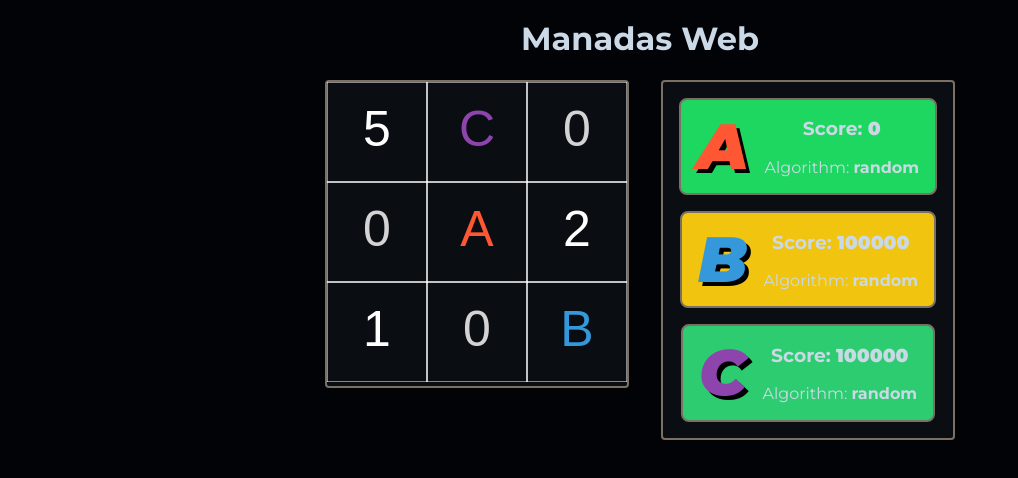
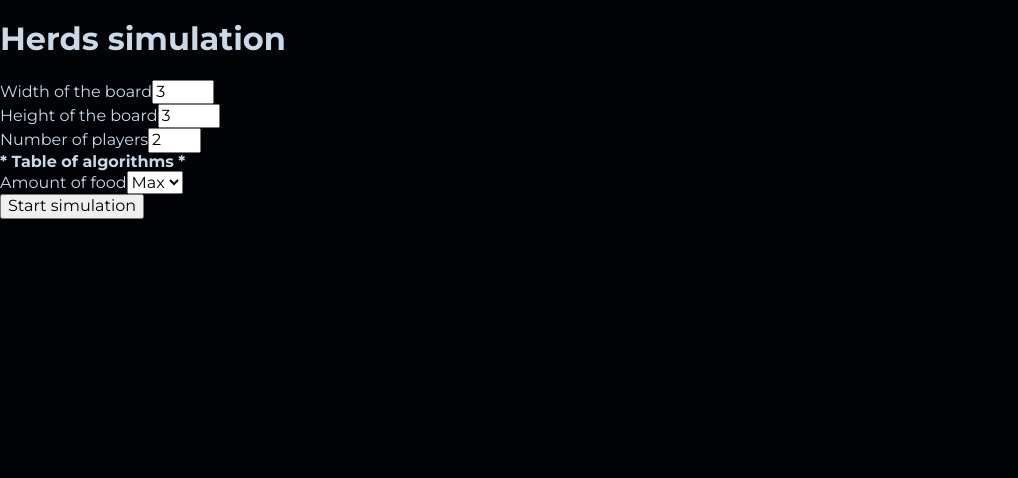
Before and after one commit to financieras/flask, a React (Create React App) app: page / in a window 1280 px wide. Shown: the top 478 px of the page, without its empty margins (0-1018 px from the left). Built offline with nearby package versions, Linux system fonts and the light colour scheme.

Commit message:
index and initial form

```diff
--- a/package.json
+++ b/package.json
@@ -9,6 +9,7 @@
     "modern-normalize": "^3.0.1",
     "react": "^18.3.1",
     "react-dom": "^18.3.1",
+    "react-router-dom": "^6.26.2",
     "react-scripts": "5.0.1",
     "web-vitals": "^2.1.4"
   },
--- a/src/App.jsx
+++ b/src/App.jsx
@@ -1,34 +1,27 @@
-import { useState } from 'react';
-import './App.css';
-import Board from "./components/board/Board.jsx";
-import testData from "./data/ExampleData.js";
-import Player from './components/player/Player.jsx';
+import { BrowserRouter as Router, Route, Routes } from 'react-router-dom';
+import { Link } from 'react-router-dom';
+import Simulation from "./Simulation";
+import Index from "./Index.jsx";
 
 
 function App() {
-
-	const [userData, updateUserData] = useState(testData);
-
-	let players = [];
-
-	userData.players.forEach((player, index) => {
-		players.push(
-			<div>
-				<Player player={player} index={index} key="index" />
-			</div>
-		)
-	})
-
 	return (
-		<div className="App">
-			<h1>Manadas Web</h1>
-			<section>
-				<Board board={userData.board} />
-				<div className="playersContainer">
-					{players}
-				</div>
-			</section>
-		</div>
+		<Router>
+			<Routes>
+				<Route path="/" element={<Index />} />
+				<Route path="/simulation" element={<Simulation />} />
+				{/* 404 page */}
+				<Route path='*' element={
+					<center>
+						<h1>404 | Page not found :(</h1>
+						<p>Sorry, the page you are looking for could not be found.</p>
+						<Link to="/">
+							<a>Go back to home</a>
+						</Link>
+					</center>
+				} />
+			</Routes>
+		</Router>
 	);
 }
 
--- /dev/null
+++ b/src/Index.jsx
@@ -0,0 +1,86 @@
+import React, { useState } from "react";
+import { useNavigate } from "react-router-dom";
+
+
+const Index = () => {
+
+	const [formValues, updateFormValues] = useState({
+		"width": 3,
+		"height": 3,
+		"nPlayers": 2,
+		"foodAmount": "max"
+	})
+
+	const handleChange = (event) => {
+		updateFormValues(prevData => {
+			return {
+				...prevData,
+				[event.target.name]: event.target.value
+			}
+		})
+	}
+
+	const navigate = useNavigate();
+
+	/* const handleSubmit = async (event) => { */
+	const handleSubmit = (event) => {
+		event.preventDefault();
+		/* try {
+			const response = await fetch("/api/simulation", {
+				method: "POST",
+				headers: {
+					"Content-Type": "application/json",
+				},
+				body: JSON.stringify(formValues),
+			});
+
+			if (response.ok) {
+				navigate("/simulation");
+			} else {
+				console.error("Failed to submit the form");
+			}
+		} catch (error) {
+			console.error("Error submitting the form:", error);
+		} */
+		navigate("/simulation");
+	}
+
+	return (
+		<div>
+			<h1>Herds simulation</h1>
+			<form onSubmit={handleSubmit}>
+				<div>
+					<label htmlFor="width">Width of the board</label>
+					<input onChange={handleChange} name="width" type="number" min={2} max={500} value={formValues.width} />
+				</div>
+				<div>
+					<label htmlFor="height">Height of the board</label>
+					<input onChange={handleChange} name="height" type="number" min={2} max={500} value={formValues.height} />
+				</div>
+				<div>
+					<label htmlFor="nPlayers">Number of players</label>
+					<input onChange={handleChange} name="nPlayers" type="number" min={2} max={26} value={formValues.nPlayers} />
+				</div>
+				<div>
+					<span>* Table of algorithms *</span>
+				</div>
+				<div>
+					<label htmlFor="">Amount of food</label>
+					<select
+						name="foodAmount"
+						id="foodAmount"
+						value={formValues.foodAmount}
+						onChange={handleChange}
+					>
+						<option value="max">Max</option>
+						<option value="mid">Mid</option>
+						<option value="min">Min</option>
+					</select>
+				</div>
+				<button>Start simulation</button>
+			</form>
+		</div>
+	)
+}
+
+export default Index;
--- a/src/App.css
+++ b/src/Simulation.css
@@ -1,6 +1,5 @@
-.App {
+#simulationContainer {
 	text-align: center;
-	background-color: var(--main);
 }
 
 section {
--- /dev/null
+++ b/src/Simulation.jsx
@@ -0,0 +1,33 @@
+import { useState } from 'react';
+
+import Board from "./components/board/Board.jsx";
+import testData from "./data/ExampleData.js";
+import Player from './components/player/Player.jsx';
+import './Simulation.css';
+
+const Simulation = () => {
+	const [userData, updateUserData] = useState(testData);
+
+	let players = [];
+
+	userData.players.forEach((player, index) => {
+		players.push(
+			<div>
+				<Player player={player} index={index} key="index" />
+			</div>
+		)
+	})
+	return (
+		<div id='simulationContainer'>
+			<h1>Simulación manadas</h1>
+			<section>
+				<Board board={userData.board} />
+				<div className="playersContainer">
+					{players}
+				</div>
+			</section>
+		</div>
+	)
+}
+
+export default Simulation;
--- a/src/components/player/Player.jsx
+++ b/src/components/player/Player.jsx
@@ -5,8 +5,8 @@ import './Player.css';
 
 const Player = ({ player, index }) => {
 	return (
-        <div className="playerContainer" style={{ backgroundColor: index <= colours.length ? colours[index].secondary : "blue"}}>
-            <h2 style={{ color: index <= colours.length ? colours[index].primary : "green"}}>{player.name}</h2>
+		<div className="playerContainer" style={{ backgroundColor: index <= colours.length ? colours[index].secondary : "blue" }}>
+			<h2 style={{ color: index <= colours.length ? colours[index].primary : "green" }}>{player.name}</h2>
 			<div>
 				<h3>Score: <span>{player.score}</span></h3>
 				<p>Algorithm: <span>{player.algorithm_name}</span></p>
```
Also changed, not shown: 1 other file (tests, documents, lock files or other folders). Lines whose indentation alone changed are shown as unchanged.
